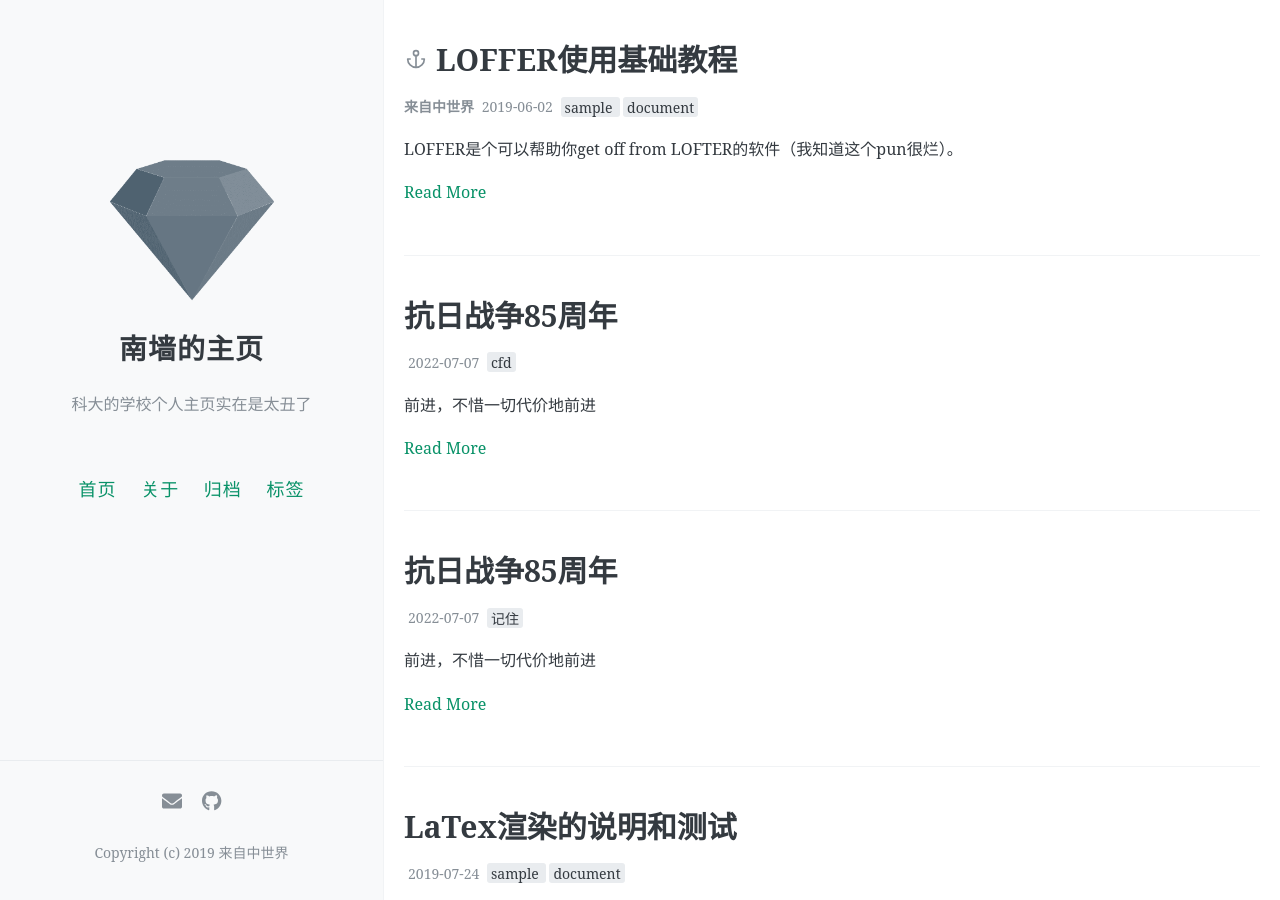
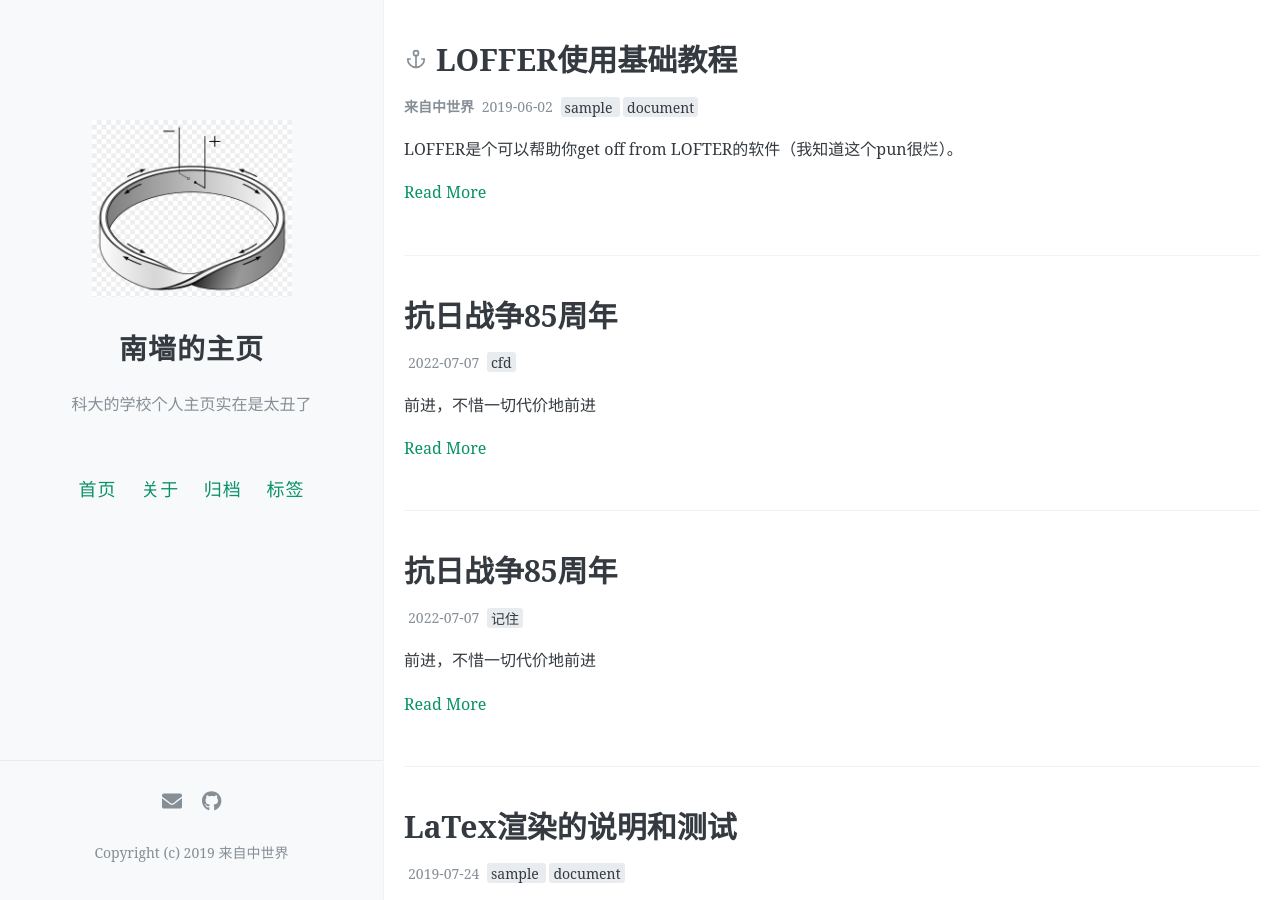
Before and after one commit to rui/rui.github.io, a Jekyll site: the page built from index.html, in a window 1280 px wide and 900 px high. Built offline with Jekyll 4.4.1, drawn with Linux system fonts in a browser that asks for light colours; the list of posts is cut into pages by our own code; comment, search, counter and statistics services are not loaded.

Commit message:
using /images/

```diff
--- a/_config.yml
+++ b/_config.yml
@@ -24,10 +24,12 @@
 #
 
 # 你的博客logo图片URL，建议尺寸不超过300px × 300px
-avatar: https://raw.githubusercontent.com/rui/rui.github.io/main/images/logo.png
+avatar: /images/logo.png
+# https://raw.githubusercontent.com/rui/rui.github.io/main/images/logo.png
 
 # 你的favicon（出现在浏览器tab上）图片URL，建议使用较小(64px × 64px)的图片
-favicon: https://raw.githubusercontent.com/rui/rui.github.io/main/images/favicon.ico
+favicon: /images/favicon.ico
+#https://raw.githubusercontent.com/rui/rui.github.io/main/images/favicon.ico
 
 
 # 菜单中的按钮
```
Also changed, not shown: images/logo.png.
